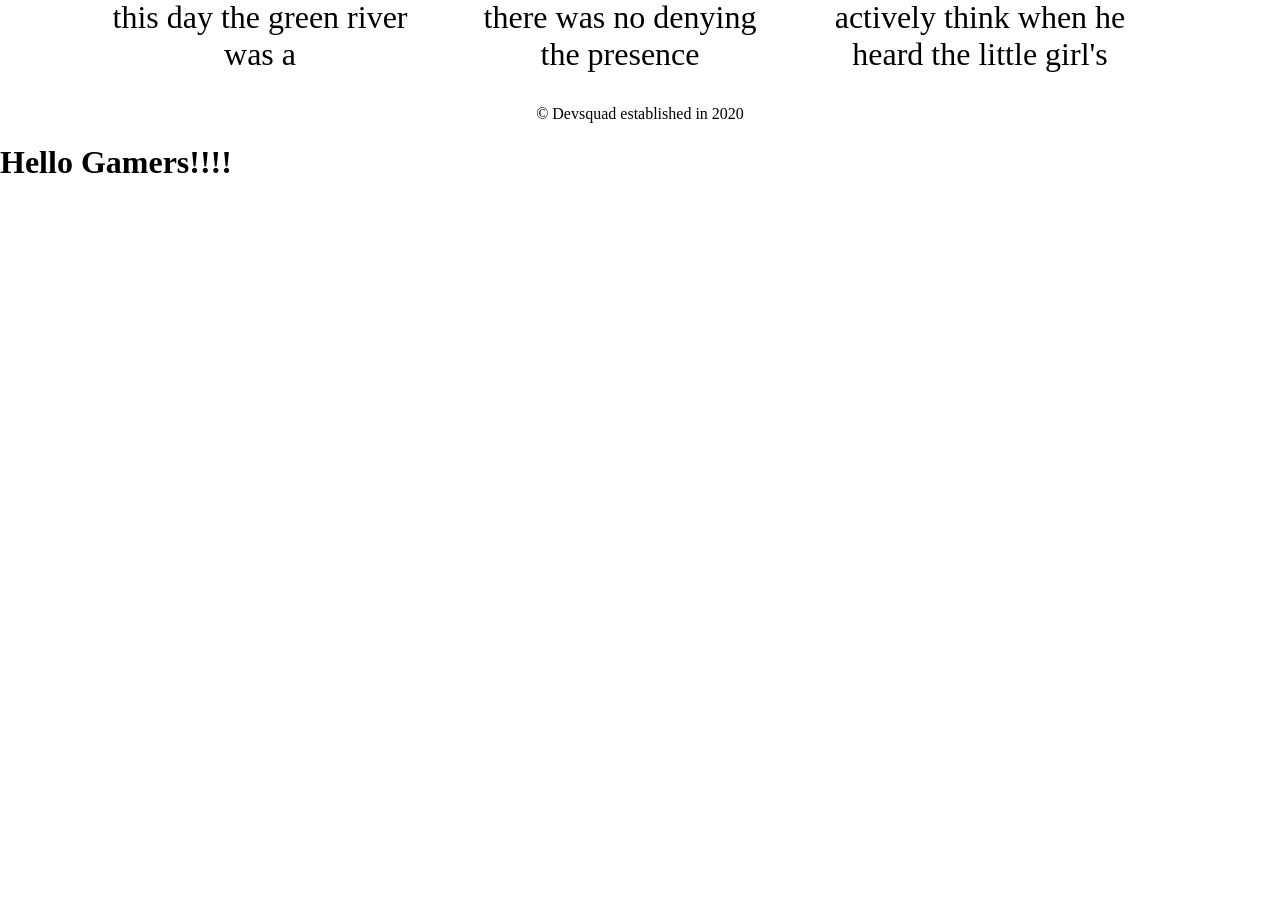
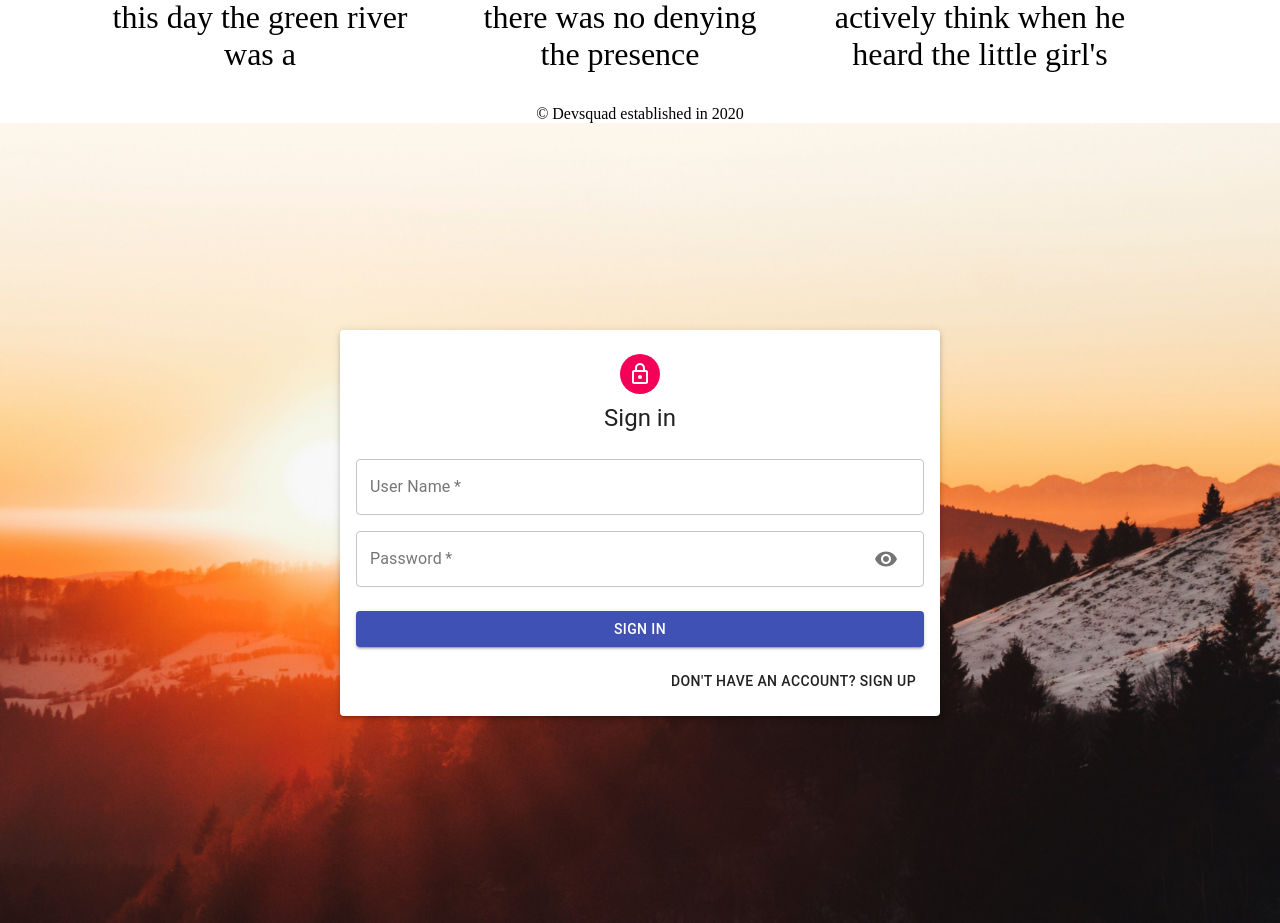
Before and after one commit to Cyndexz/fitness-tracker, a React (Create React App) app in the folder client/: page / in a window 1280 px wide. Shown: the part 2333-3256 px from the top of the page. Before the commit the page ends 2536 px from the top, so only its background shows below. Built offline with nearby package versions, Linux system fonts and the light colour scheme; no server answers.

Commit message:
Add the Auth.

```diff
--- a/client/package.json
+++ b/client/package.json
@@ -6,6 +6,7 @@
     "@emotion/react": "^11.7.1",
     "@emotion/styled": "^11.6.0",
     "@material-ui/core": "^4.12.3",
+    "@material-ui/icons": "^4.11.2",
     "@mui/icons-material": "^5.3.1",
     "@mui/material": "^5.4.0",
     "@mui/styled-engine": "^5.3.0",
--- a/client/src/App.js
+++ b/client/src/App.js
@@ -1,12 +1,13 @@
 import React from 'react';
 import Navbar from './components/Navbar/Navbar'
 import Home from './components/Home/Home'
-
+import Auth from './components/Auth/Auth'
 function App() {
     return(
         <div>
             <Navbar/>
             <Home/>
+            <Auth/>
             <h1>Hello Gamers!!!!</h1>
         </div>
     );
--- /dev/null
+++ b/client/src/components/Auth/Auth.js
@@ -0,0 +1,73 @@
+import React, { useState } from 'react';
+import { Avatar, Button, Paper, Grid, Typography, Container } from '@material-ui/core';
+import LockOutlinedIcon from '@material-ui/icons/LockOutlined';
+import useStyles from './styles';
+import Input from './Input';
+
+const initialState = { firstName: '', lastName: '', email: '', password: '', confirmPassword: '' };
+
+const SignUp = () => {
+  const [form, setForm] = useState(initialState);
+  const [isSignup, setIsSignup] = useState(false);
+  const classes = useStyles();
+
+  const [showPassword, setShowPassword] = useState(false);
+  const handleShowPassword = () => setShowPassword(!showPassword);
+
+  //switching login to signout
+  const switchMode = () => {
+    setForm(initialState);
+    setIsSignup((prevIsSignup) => !prevIsSignup);
+    setShowPassword(false);
+  };
+
+
+  const handleSubmit = (e) => {
+    e.preventDefault();
+
+    if (isSignup) {
+      console.log("Signup")
+    } else {
+      console.log("login")
+    }
+  };
+
+  const handleChange = (e) => setForm({ ...form, [e.target.name]: e.target.value });
+
+  return(
+    <div className={classes.background}>
+
+    <div className={classes.centerPaper}>
+
+      <Paper className={classes.paper} elevation={3}>
+          <Avatar className={classes.avatar}>
+            <LockOutlinedIcon />
+          </Avatar>
+          <Typography component="h1" variant="h5">{ isSignup ? 'Sign up' : 'Sign in' }</Typography>
+          <form className={classes.form} onSubmit={handleSubmit}>
+            <Grid container spacing={2}>
+
+              <Input name="userName" label="User Name" handleChange={handleChange} type="userName" />
+              <Input name="password" label="Password" handleChange={handleChange} type={showPassword ? 'text' : 'password'} handleShowPassword={handleShowPassword} />
+              { isSignup && <Input name="confirmPassword" label="Repeat Password" handleChange={handleChange} type="password" /> }
+            </Grid>
+            <Button type="submit" fullWidth variant="contained" color="primary" className={classes.submit}>
+              { isSignup ? 'Sign Up' : 'Sign In' }
+            </Button>
+
+            <Grid container justifyContent="flex-end">
+              <Grid item>
+                <Button onClick={switchMode}>
+                  { isSignup ? 'Already have an account? Sign in' : "Don't have an account? Sign Up" }
+                </Button>
+              </Grid>
+            </Grid>
+          </form>
+        </Paper>
+      </div>
+    </div>
+  )
+
+};
+
+export default SignUp;
--- /dev/null
+++ b/client/src/components/Auth/Input.js
@@ -0,0 +1,31 @@
+import React from 'react';
+import { TextField, Grid, InputAdornment, IconButton } from '@material-ui/core';
+
+import Visibility from '@material-ui/icons/Visibility';
+import VisibilityOff from '@material-ui/icons/VisibilityOff';
+
+const Input = ({ name, handleChange, label, half, autoFocus, type, handleShowPassword }) => (
+  <Grid item xs={12} sm={half ? 6 : 12}>
+    <TextField
+      name={name}
+      onChange={handleChange}
+      variant="outlined"
+      required
+      fullWidth
+      label={label}
+      autoFocus={autoFocus}
+      type={type}
+      InputProps={name === 'password' ? {
+        endAdornment: (
+          <InputAdornment position="end">
+            <IconButton onClick={handleShowPassword}>
+              {type === 'password' ? <Visibility /> : <VisibilityOff />}
+            </IconButton>
+          </InputAdornment>
+        ),
+      } : null}
+    />
+  </Grid>
+);
+
+export default Input;
--- /dev/null
+++ b/client/src/components/Auth/styles.js
@@ -0,0 +1,52 @@
+
+import { makeStyles } from '@material-ui/core/styles';
+import imageWall from '../../images/sunset.jpg';
+
+export default makeStyles((theme) => ({
+  background: {
+    backgroundImage: `url(${imageWall})`,
+    display: 'flex',
+    justifyContent: 'center',
+    width: '100%',
+    height: '100%',
+    aspectRatio: '',
+    backgroundRepeat: 'no-repeat',
+    backgroundSize: 'cover',
+    position: 'absolute',
+},
+  centerPaper:{
+    display: 'flex',
+    justifyContent: 'center',
+    alignItems: 'center',
+    margin: "auto",
+    width: "50%",
+    height: "50%",
+
+  },
+  paper: {
+
+    display: 'inline-flex',
+    flexDirection: 'column',
+    alignItems: 'center',
+    padding: theme.spacing(2),
+  },
+  root: {
+    '& .MuiTextField-root': {
+      margin: theme.spacing(1),
+    },
+  },
+  avatar: {
+    margin: theme.spacing(1),
+    backgroundColor: theme.palette.secondary.main,
+  },
+  form: {
+    width: '100%', // Fix IE 11 issue.
+    marginTop: theme.spacing(3),
+  },
+  submit: {
+    margin: theme.spacing(3, 0, 2),
+  },
+  googleButton: {
+    marginBottom: theme.spacing(2),
+  },
+}));
```
Also changed, not shown: client/src/images/sunset.jpg (added), 1 other file (tests, documents, lock files or other folders).
